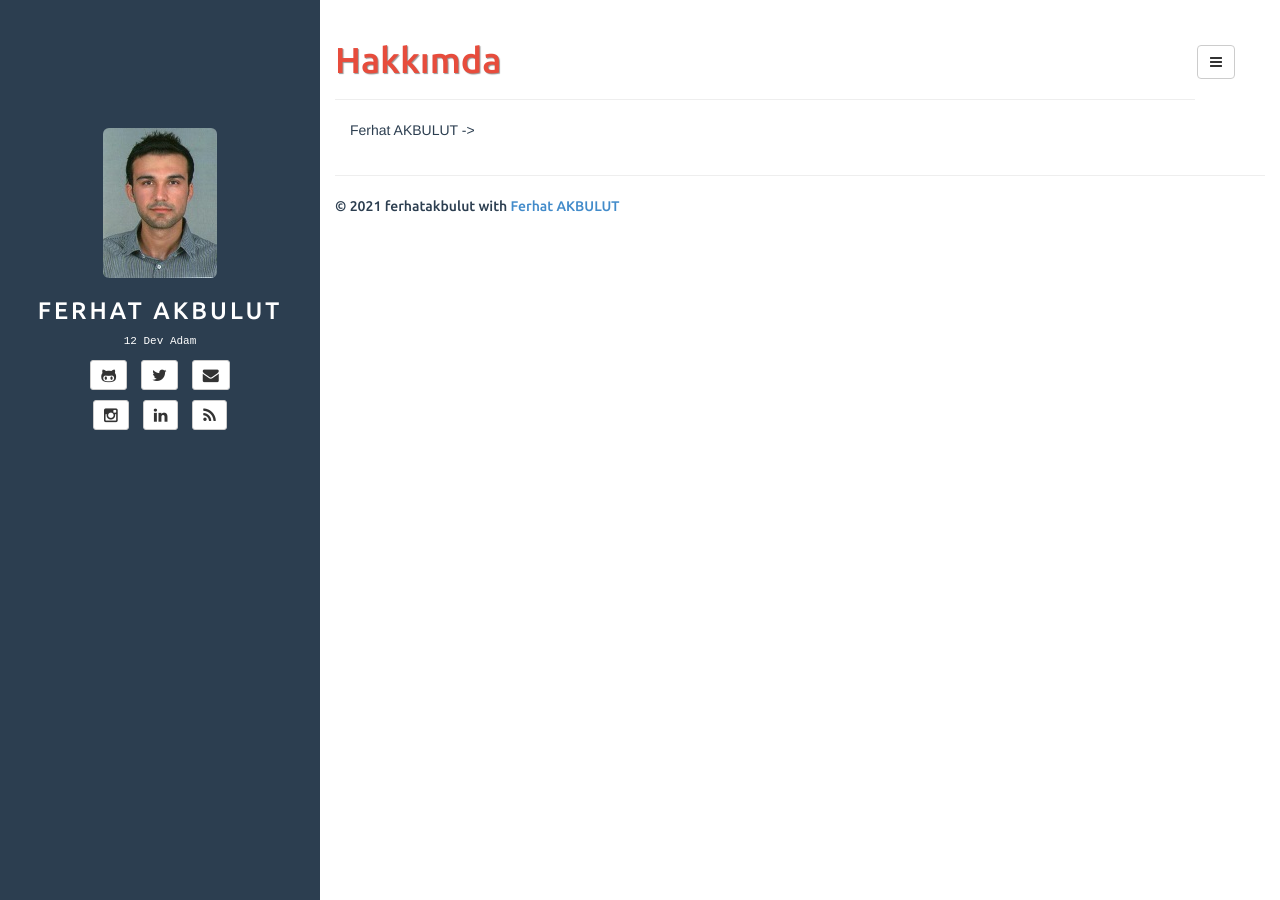
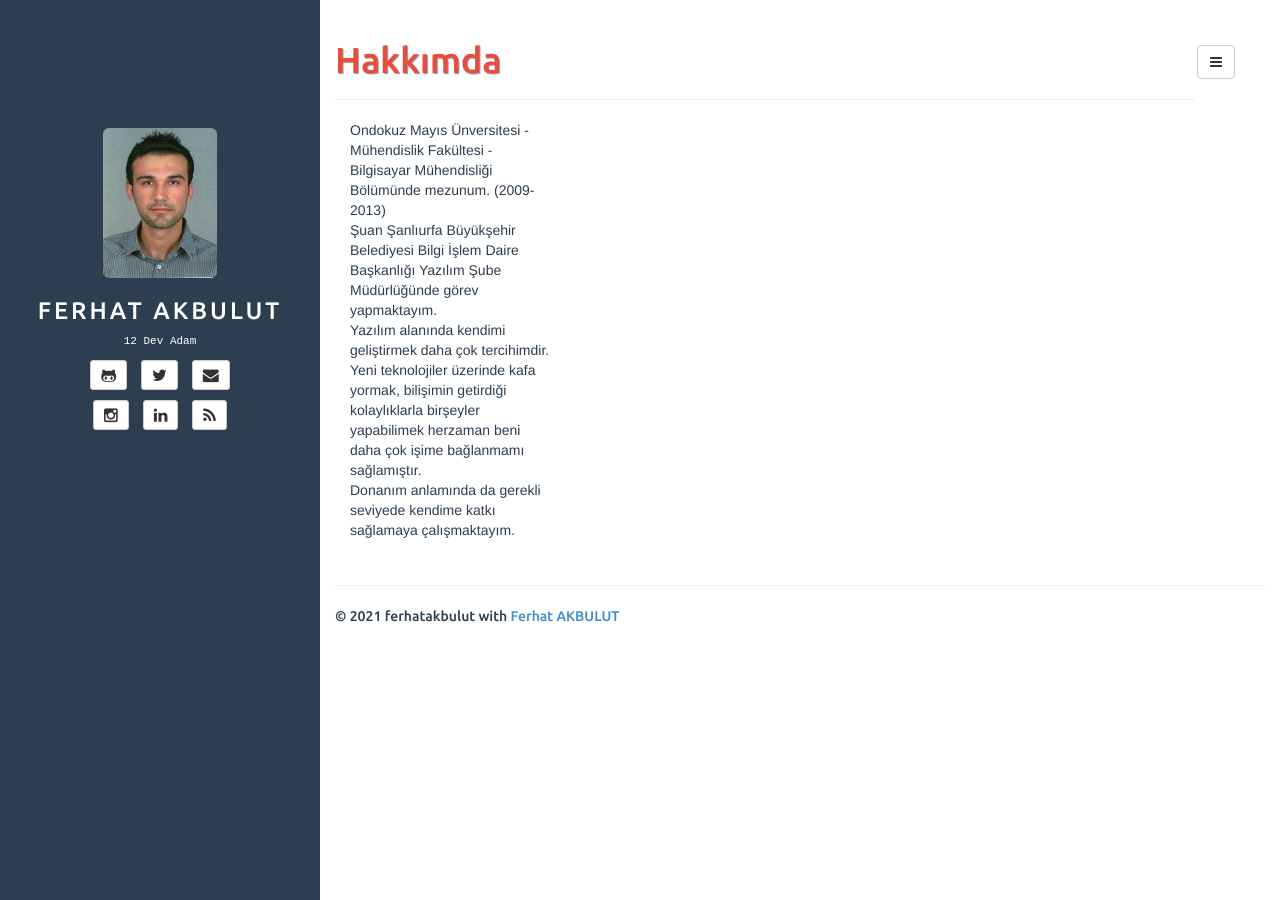
Before and after one commit to ferhatakbulut/ferhatakbulut.github.io, a Jekyll site: the page built from about.html, in a window 1280 px wide. Built offline with Jekyll 4.4.1, drawn with Linux system fonts in a browser that asks for light colours.

Commit message:
about description

```diff
--- a/_includes/default.html
+++ b/_includes/default.html
@@ -84,6 +84,7 @@
 			<li><a href="{{ site.BASE_PATH}}/"><i class="fa fa-home"></i>Anasayfa</a></li>
 			<li><a href="{{ site.BASE_PATH}}/{{ site.categories_path }}"><i class="fa fa-folder"></i>Kategoriler</a></li>
 			<li><a href="{{ site.BASE_PATH}}/{{ site.tags_path }}"><i class="fa fa-tags"></i>Etiketler</a></li>
+			<li><a href="{{ site.BASE_PATH}}/{{ site.about_path }}"><i class="fa fa-user"></i>Hakkımda</a></li>
 			<li class="divider"></li>
 			<li><a href="#"><i class="fa fa-arrow-up"></i>Başa Dön</a></li>
 		</ul>
--- a/about.html
+++ b/about.html
@@ -8,7 +8,19 @@ group: navigation
 
 
 <div class="col-sm-3 col-xs-6">
-	Ferhat AKBULUT ->
+	Ondokuz Mayıs Ünversitesi - Mühendislik Fakültesi - Bilgisayar Mühendisliği Bölümünde mezunum. (2009-2013)
+	<br>
+	<p>Şuan Şanlıurfa Büyükşehir Belediyesi Bilgi İşlem Daire Başkanlığı Yazılım Şube Müdürlüğünde
+	görev yapmaktayım.
+	<br>
+	Yazılım alanında kendimi geliştirmek daha çok tercihimdir. Yeni teknolojiler üzerinde kafa yormak, bilişimin
+	getirdiği kolaylıklarla birşeyler yapabilimek herzaman beni daha çok işime bağlanmamı sağlamıştır.
+	<br>
+	Donanım anlamında da gerekli seviyede kendime katkı sağlamaya çalışmaktayım.
+	<br>
+
+
+	</p>
 </div>
 
 
```
